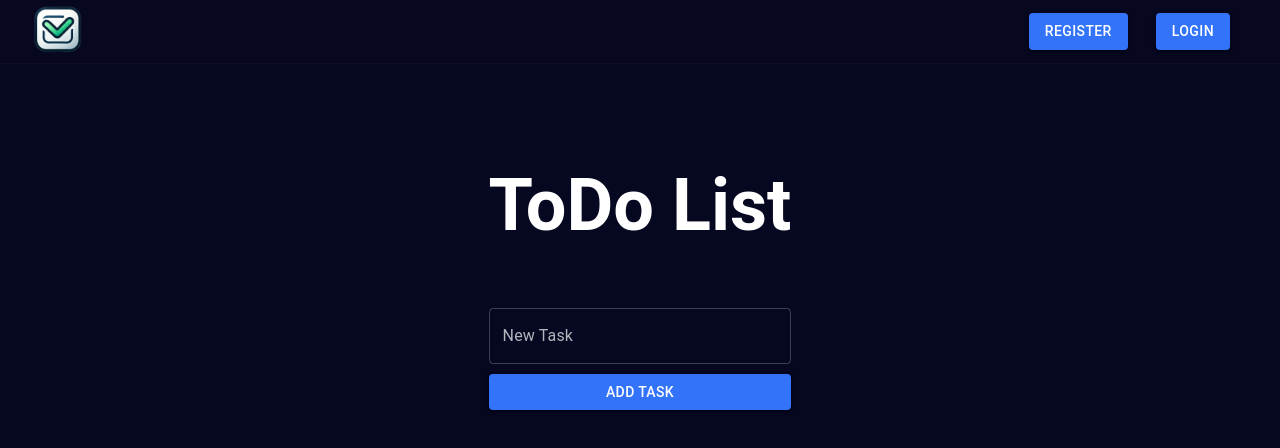
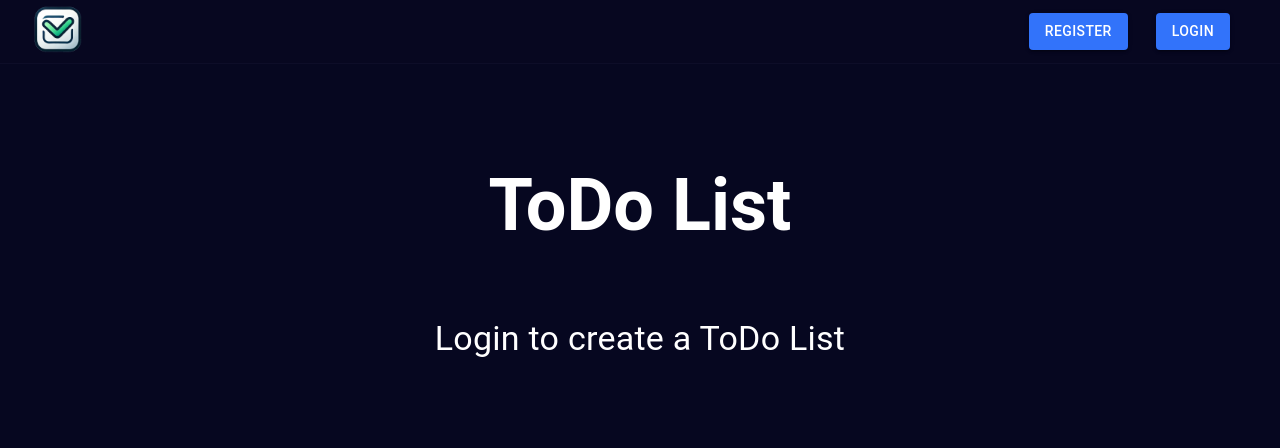
Before and after one commit to Eweberv/ToDoList, a React app: page / in a window 1280 px wide. Shown: the top 448 px of the page. Built offline with nearby package versions, Linux system fonts and the light colour scheme; the HTML template or start-up script is replaced by a standard one.

Commit message:
Login & register with remote server, Display TodoList only if user connected

```diff
--- a/src/components/Login.tsx
+++ b/src/components/Login.tsx
@@ -10,7 +10,7 @@ const Login = () => {
 
     const handleLogin = async () => {
         try {
-            const response = await axios.post('http://localhost:5220/api/Auth/login', {
+            const response = await axios.post('http://54.154.137.58:5220/api/Auth/login', {
                 email,
                 password
             });
--- a/src/components/Register.tsx
+++ b/src/components/Register.tsx
@@ -12,7 +12,7 @@ const Register = () => {
 
     const handleRegister = async () => {
         try {
-            const response = await axios.post('http://localhost:5220/api/Auth/register', {
+            const response = await axios.post('http://54.154.137.58:5220/api/Auth/register', {
                 firstName,
                 lastName,
                 email,
--- a/src/components/TodoList.tsx
+++ b/src/components/TodoList.tsx
@@ -1,7 +1,7 @@
 import { useState, useEffect } from 'react';
 import { useNavigate } from 'react-router-dom';
 import axios from 'axios';
-import { TextField, Button, List, ListItem, ListItemText, IconButton, Checkbox, Box } from '@mui/material';
+import {TextField, Button, List, ListItem, ListItemText, IconButton, Checkbox, Box, Typography} from '@mui/material';
 import DeleteIcon from '@mui/icons-material/Delete';
 import EditIcon from '@mui/icons-material/Edit';
 import SaveIcon from '@mui/icons-material/Save';
@@ -18,6 +18,14 @@ const TodoList = () => {
     const [editingTodoId, setEditingTodoId] = useState<number | null>(null);
     const [editingTitle, setEditingTitle] = useState<string>('');
     const navigate = useNavigate();
+    const [isAuthenticated, setIsAuthenticated] = useState(false);
+    const token = localStorage.getItem('token');
+
+    useEffect(() => {
+        if (token) {
+            setIsAuthenticated(true);
+        }
+    }, [token]);
 
     useEffect(() => {
         const token = localStorage.getItem('token');
@@ -122,6 +130,9 @@ const TodoList = () => {
     return (
         <Box display={"flex"} justifyContent={"center"} alignItems={"center"} flexDirection={"column"}>
             <h2>ToDo List</h2>
+
+            {isAuthenticated ?
+                <Box>
                     <TextField
                         label="New Task"
                         variant="outlined"
@@ -138,6 +149,12 @@ const TodoList = () => {
                     >
                         Add Task
                     </Button>
+                </Box>
+                :
+                <Typography variant="h4" sx={{margin: "10px"}}>
+                    Login to create a ToDo List
+                </Typography>
+            }
             <List style={{ width: '100%' }}>
                 {todos.map((todo) => (
                     <ListItem
```
Lines whose indentation alone changed are shown as unchanged.
